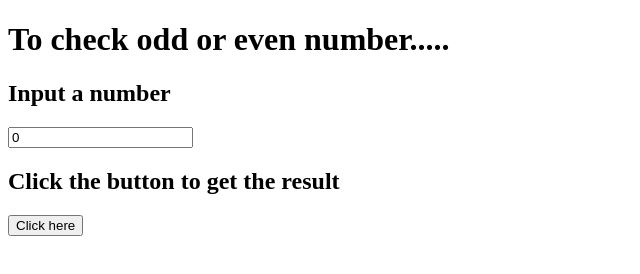
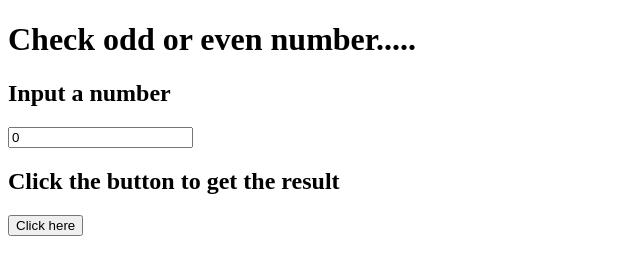
Before and after one commit to codeofssarkar/JS-Project-Odd-Even-Checking, a plain HTML site: page index.html in a window 1280 px wide. Shown: the whole page, without its empty margins (0-640 px from the left). Drawn offline with Linux system fonts and the light colour scheme.

Commit message:
second commit

```diff
--- a/index.html
+++ b/index.html
@@ -7,7 +7,7 @@
     <title>To ceck odd or even number</title>
 </head>
 <body>
-    <h1>To check odd or even number.....</h1>
+    <h1>Check odd or even number.....</h1>
 <h2>Input a number</h2>
 <input type="number" id="myNumber" value="0">
 
```
